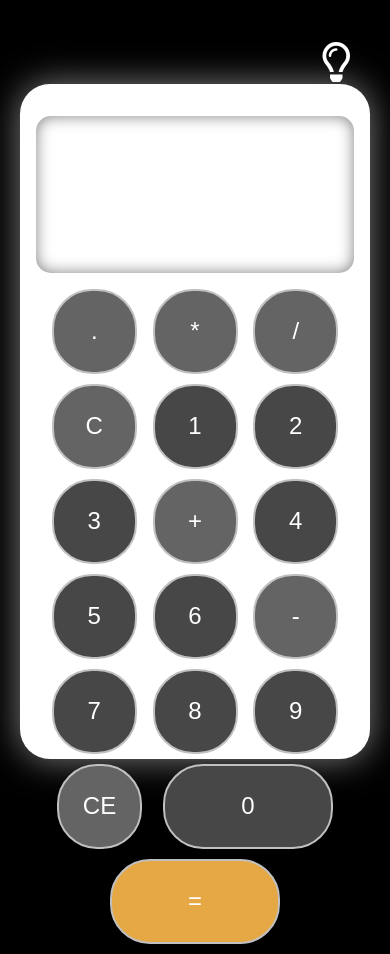
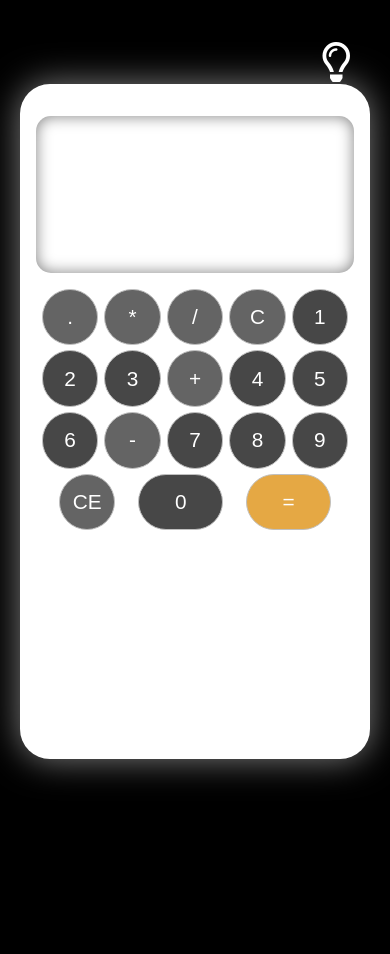
Before and after one commit to smchedlidze826/simple-calculator, a plain HTML site: page index.html in a window 390 px wide. After the commit the page ends 844 px from the top, so only its background shows below. Drawn offline with Linux system fonts and the light colour scheme.

Commit message:
Update style.css

```diff
--- a/style.css
+++ b/style.css
@@ -80,4 +80,14 @@ button:focus{
         width: 350px;
         height: 80vh;
     }
+    button{
+        width: calc(var(--btn-size)/1.5);
+        height: calc(var(--btn-size)/1.5);
+        margin-bottom: 5px;
+        border: 1px solid rgb(192, 192, 192);
+        font-size: 1.3rem;
+    }
+    .bigger-size{
+        width: calc(var(--btn-size));
+    }
   }
```
